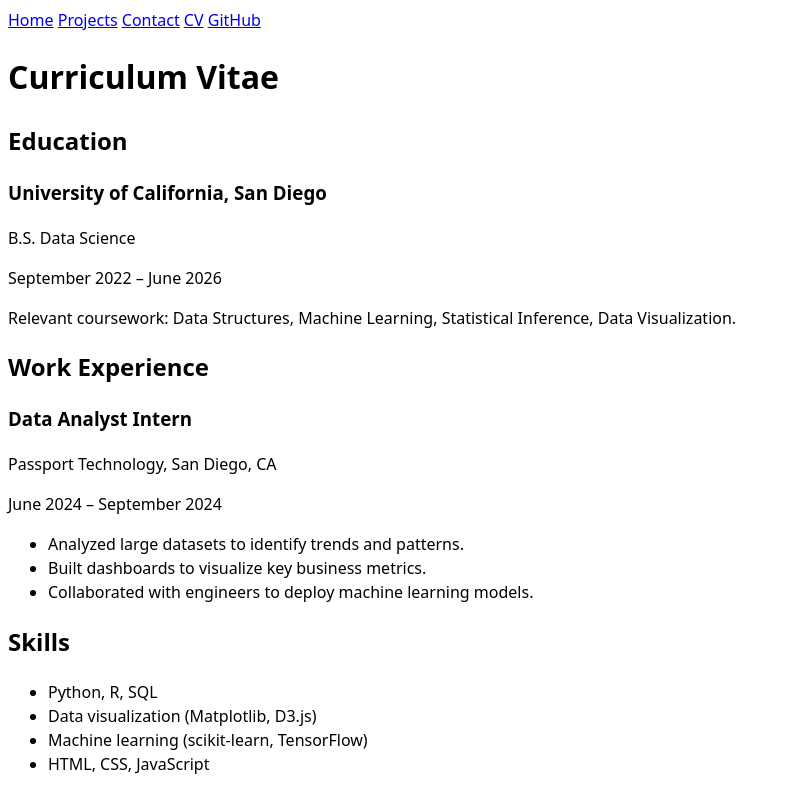
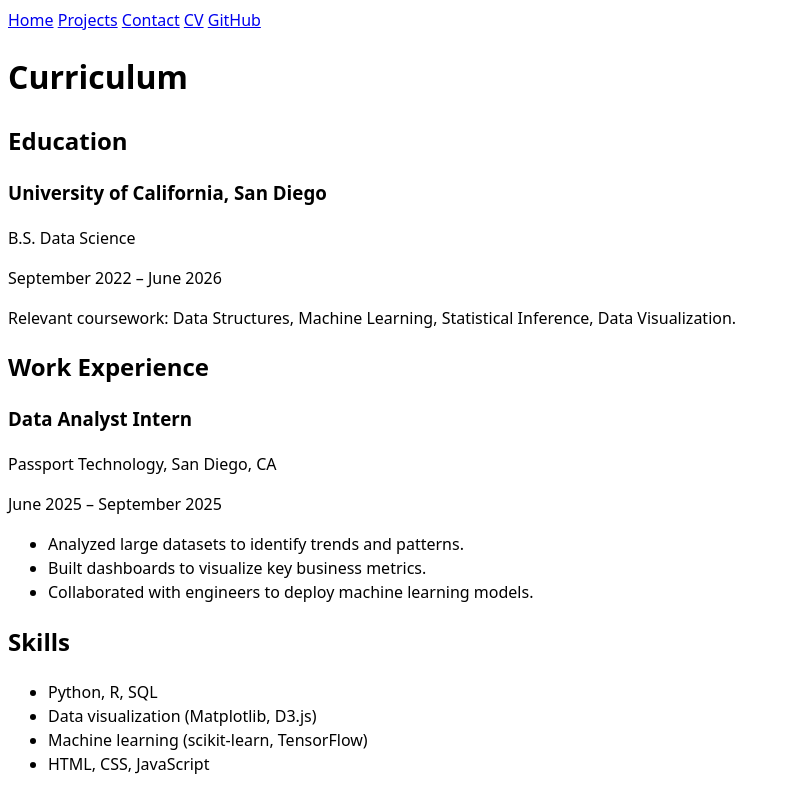
Before and after one commit to dodozai11/DSC106_lab1_test_portfolio, a plain HTML site: page cv/index.html in a window 1280 px wide. Shown: the top 793 px of the page, without its empty margins (0-791 px from the left). Drawn offline with Linux system fonts and the light colour scheme.

Commit message:
Update index.html

```diff
--- a/cv/index.html
+++ b/cv/index.html
@@ -15,7 +15,7 @@
         <a href="https://github.com/dodozai11" target="_blank">GitHub</a>
     </nav>
 
-    <h1>Curriculum Vitae</h1>
+    <h1>Curriculum</h1>
 
     <section>
         <h2>Education</h2>
@@ -38,7 +38,7 @@
                 <h3>Data Analyst Intern</h3>
                 <p>Passport Technology, San Diego, CA</p>
             </header>
-            <p><time datetime="2025-06">June 2024</time> – <time datetime="2025-09">September 2024</time></p>
+            <p><time datetime="2025-06">June 2025</time> – <time datetime="2025-09">September 2025</time></p>
             <ul>
                 <li>Analyzed large datasets to identify trends and patterns.</li>
                 <li>Built dashboards to visualize key business metrics.</li>
```
